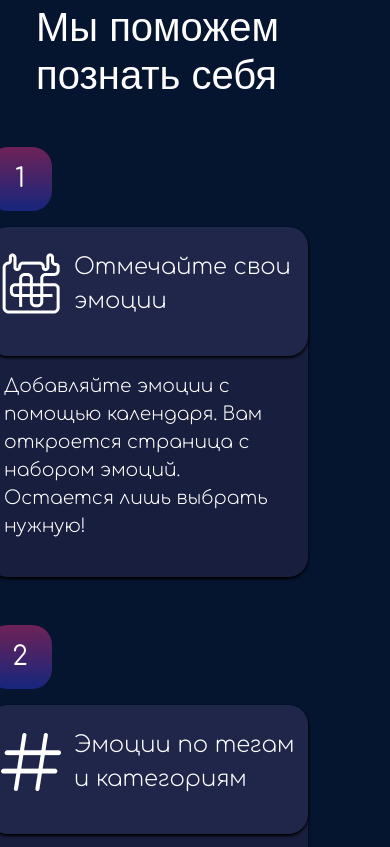
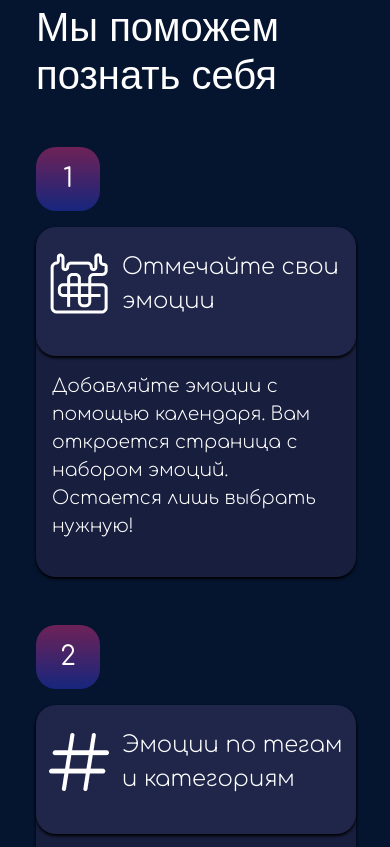
Before and after one commit to ATE826/Sensiary, a plain HTML site: page index.html in a window 390 px wide. Shown: the part 931-1778 px from the top of the page. Drawn offline with nearby package versions, Linux system fonts and the light colour scheme; a web font is replaced by a local one.

Commit message:
Update Points.css

```diff
--- a/CSS/Points.css
+++ b/CSS/Points.css
@@ -51,7 +51,7 @@
 
 @media (max-width: 720px) {
     .point{
-       margin-left: -3rem;
+       margin-left: 0rem;
     }
     .text{
         margin-left: 0rem;
```
